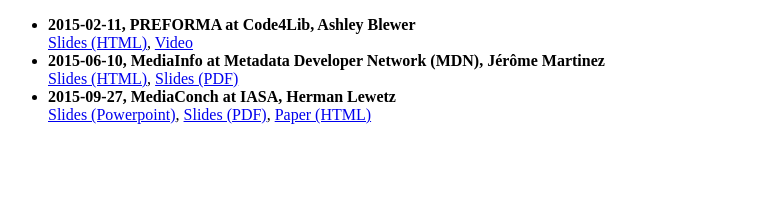
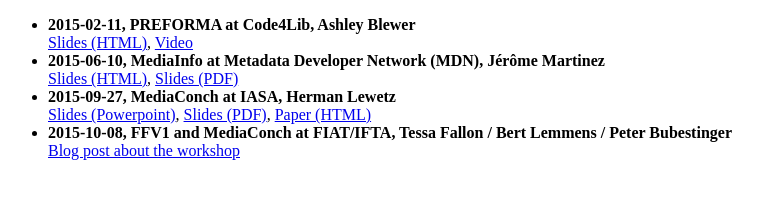
Before and after one commit to MediaArea/MediaArea-Events, a plain HTML site: page index.html in a window 1280 px wide. Shown: the whole page, without its empty margins (0-763 px from the left). Drawn offline with Linux system fonts and the light colour scheme.

Commit message:
FIAT/IFTA

```diff
--- a/index.html
+++ b/index.html
@@ -20,6 +20,9 @@
     <li><strong>2015-09-27, MediaConch at IASA, Herman Lewetz</strong> <br/>
         <a href="2015-09-27_IASA/2015-09-27_IASA.pptx">Slides (Powerpoint)</a>, <a href="PDF/2015-09-27_IASA.pdf">Slides (PDF)</a>, <a href="//mediaarea.net/MediaConch/2015/10/22/iasa-presentation/">Paper (HTML)</a>
     </li>
+    <li><strong>2015-10-08, FFV1 and MediaConch at FIAT/IFTA, Tessa Fallon / Bert Lemmens / Peter Bubestinger</strong> <br/>
+        <a href="//mediaarea.net/MediaConch/2015/11/04/MediaArea-presents-at-FIAT-IFTA/">Blog post about the workshop</a>
+    </li>
   </ul>
 
   </body>
```
